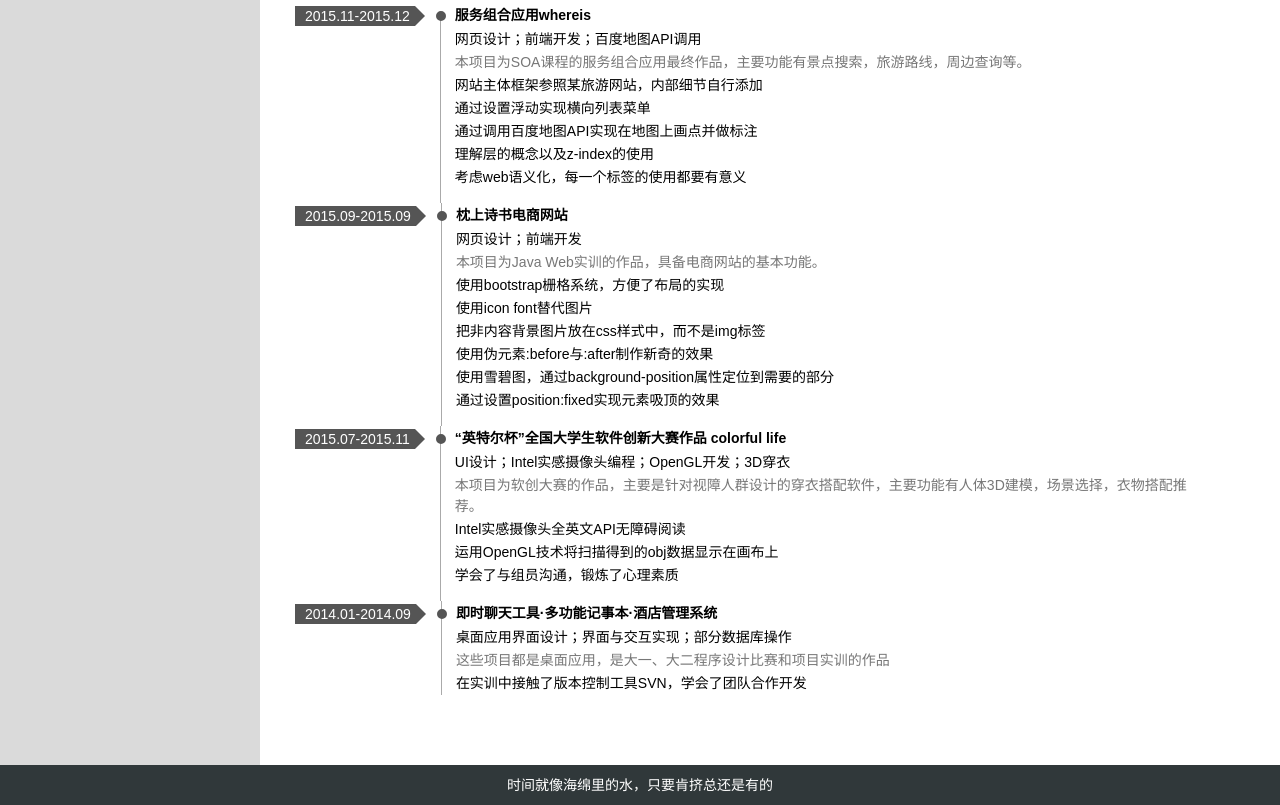
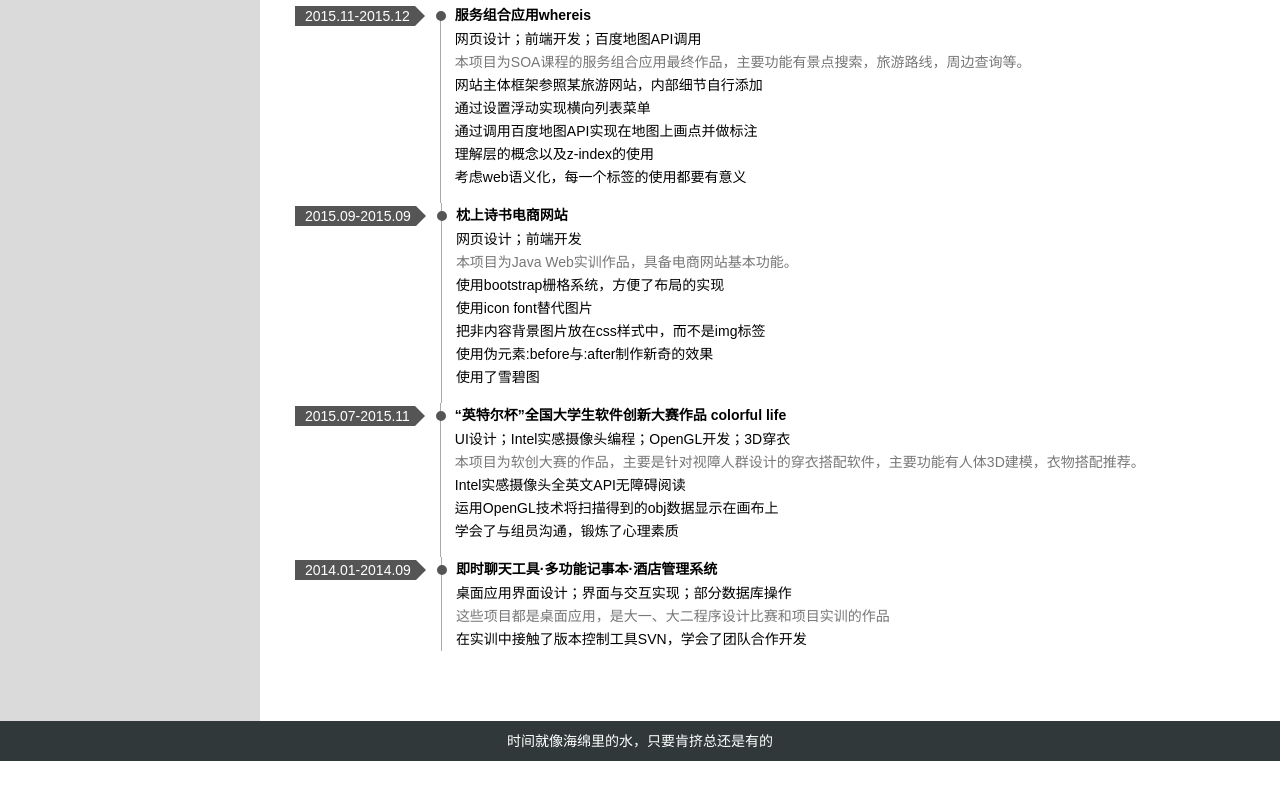
Before and after one commit to wytcc/wytcc.github.io, a website: page index.html in a window 1280 px wide. Shown: the part 1199-2004 px from the top of the page. After the commit the page ends 1960 px from the top, so only its background shows below. Drawn offline with nearby package versions, Linux system fonts and the light colour scheme.

Commit message:
remove some experience to reduce space

```diff
--- a/index.html
+++ b/index.html
@@ -184,14 +184,13 @@
 						<div class="desc">
 							<p class="title"><a href="//wytcc.github.io/bookstore/login.html" target="_blank">枕上诗书电商网站</a></p>
 							<p>网页设计；前端开发</p>
-							<p class="func">本项目为Java Web实训的作品，具备电商网站的基本功能。</p>
+							<p class="func">本项目为Java Web实训作品，具备电商网站基本功能。</p>
 							<ul>
 								<li>使用bootstrap栅格系统，方便了布局的实现</li>
 								<li>使用icon font替代图片</li>
 								<li>把非内容背景图片放在css样式中，而不是img标签</li>
 								<li>使用伪元素:before与:after制作新奇的效果</li>
-								<li>使用雪碧图，通过background-position属性定位到需要的部分</li>
-								<li>通过设置position:fixed实现元素吸顶的效果</li>
+								<li>使用了雪碧图</li>
 							</ul>
 						</div>
 					</div>
@@ -202,7 +201,7 @@
 						<div class="desc">
 							<p class="title">“英特尔杯”全国大学生软件创新大赛作品 colorful life</p>
 							<p>UI设计；Intel实感摄像头编程；OpenGL开发；3D穿衣</p>
-							<p class="func">本项目为软创大赛的作品，主要是针对视障人群设计的穿衣搭配软件，主要功能有人体3D建模，场景选择，衣物搭配推荐。</p>
+							<p class="func">本项目为软创大赛的作品，主要是针对视障人群设计的穿衣搭配软件，主要功能有人体3D建模，衣物搭配推荐。</p>
 							<ul>
 								<li>Intel实感摄像头全英文API无障碍阅读</li>
 								<li>运用OpenGL技术将扫描得到的obj数据显示在画布上</li>
```
